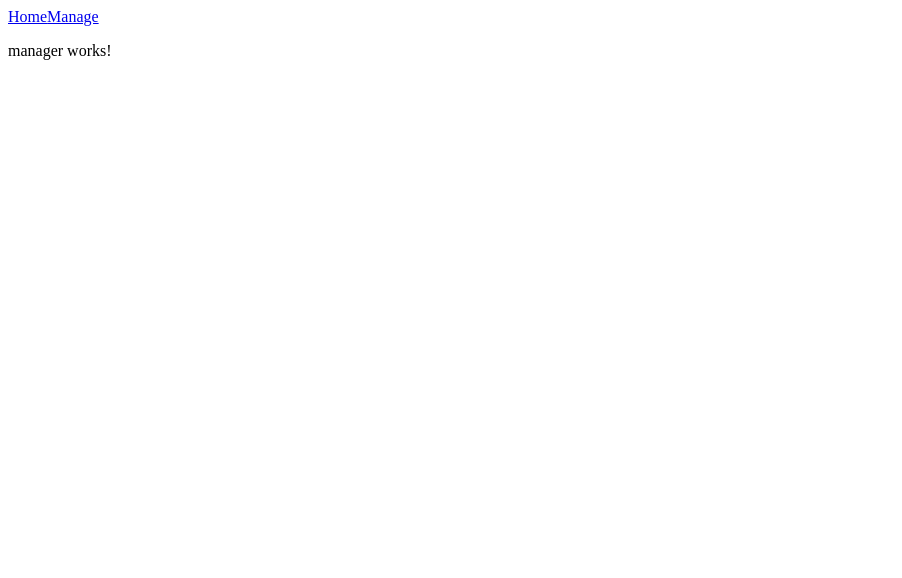
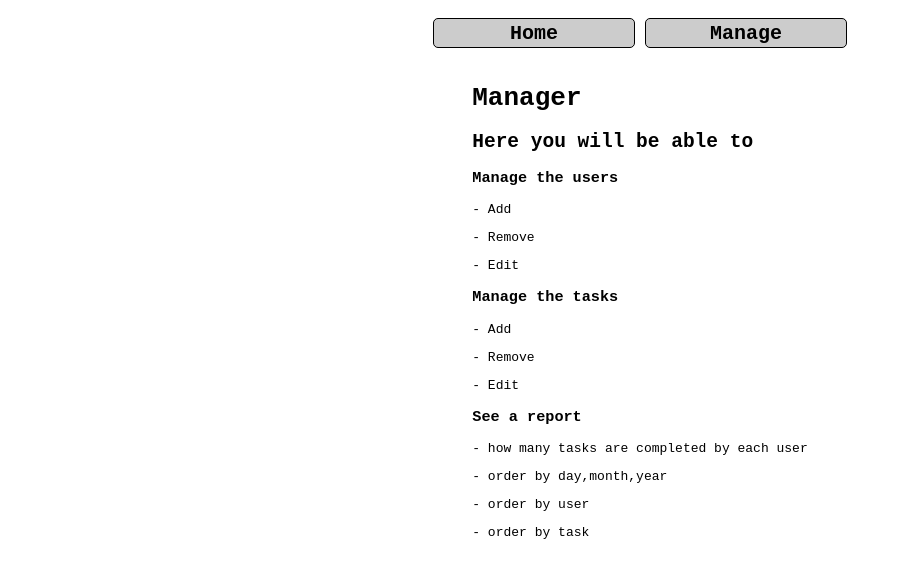
Before and after one commit to TeodorDonchev/my-tasks, an Angular app: page /manage in a window 1280 px wide. Shown: the top 578 px of the page, without its empty margins (0-902 px from the left). Built offline with nearby package versions, Linux system fonts and the light colour scheme.

Commit message:
home page design ready

```diff
--- a/contracts/Task.ts
+++ b/contracts/Task.ts
@@ -7,5 +7,6 @@ export enum TaskType {
 export interface AppTask {
     id: number;
     name: string;
+    description?: string;
     type: TaskType
 }
--- a/src/app/app.component.css
+++ b/src/app/app.component.css
@@ -0,0 +1,46 @@
+div.centered {
+
+    /* make the body centered*/
+    display: flex;
+    justify-content: center;
+    align-items: center;
+    flex-direction: column;
+    font-family: monospace;
+    padding: 8px;
+}
+
+nav {
+    font-family: monospace;
+    /*make the nav in the center*/
+    display: flex;
+    justify-content: center;
+    align-items: center;
+    padding: 10px;
+}
+
+nav div {
+    /*make wide button look*/
+    width: 200px;
+    height: 28px;
+    border: 1px solid black;
+    border-radius: 5px;
+    background-color: #ccc;
+    color: #000;
+    font-size: 20px;
+    font-weight: bold;
+    text-align: center;
+    margin-left: 5px;
+    margin-right: 5px;
+    cursor: pointer;
+}
+
+nav div a {
+    /*make the link in the center*/
+    display: flex;
+    justify-content: center;
+    align-items: center;
+    width: 100%;
+    height: 100%;
+    text-decoration: none;
+    color: #000;
+}
--- a/src/app/app.component.html
+++ b/src/app/app.component.html
@@ -1,3 +1,11 @@
-<a [routerLink]="['/home']">Home</a>
-<a [routerLink]="['/manage']">Manage</a>
-<router-outlet></router-outlet>
+<nav>
+    <div>
+        <a [routerLink]="['/home']">Home</a>
+    </div>
+    <div>
+        <a [routerLink]="['/manage']">Manage</a>
+    </div>
+</nav>
+<div class="centered">
+    <router-outlet></router-outlet>
+</div>
--- a/src/app/home/home.component.css
+++ b/src/app/home/home.component.css
@@ -1,7 +1,90 @@
 button {
-    width: 200px;
-    height: 80px;
+    width: 100px;
+    height: 40px;
 }
-.selected{
+
+.selected {
     color: red;
 }
+
+h1 {
+    background-color: #ffffff;
+
+    text-align: center;
+    font-size: 30px;
+    font-weight: bold;
+    color: #000;
+    margin: 0;
+    padding: 3px;
+    margin-bottom: 10px;
+    margin-top: 10px;
+}
+
+li {
+    cursor: pointer;
+    display: inline-block;
+    padding: 3px;
+    margin: 3px;
+    border: 1px solid black;
+    border-radius: 5px;
+    background-color: #ccc;
+    color: #000;
+    font-size: 10px;
+    font-weight: bold;
+    text-align: center;
+    width: 100px;
+    height: 40px;
+}
+
+ul {
+    /*order all li elements in the middle*/
+    display: flex;
+    justify-content: center;
+    align-items: center;
+    flex-direction: row;
+    flex-wrap: wrap;
+    padding: 0;
+    margin: 0;
+}
+
+div.taskCard{
+    /*make the card look*/
+    border: 1px solid black;
+    border-radius: 5px;
+    background-color: #ccc;
+    color: #000;
+    font-size: 20px;
+    font-weight: bold;
+    text-align: center;
+    margin: 5px;
+    padding: 5px;
+    cursor: pointer;
+}
+
+div.taskCard .title{
+    /*make the title look*/
+    font-size: 20px;
+    font-weight: lighter;
+    color: #000;
+    margin: 0;
+    padding: 3px;
+    margin-bottom: 10px;
+    margin-top: 10px;
+}
+
+div.taskCard .buttonContainer{
+    display: flex;
+    justify-content: right;
+}
+
+div.taskCard .descriptionContainer{
+    display: flex;
+    justify-content: left;
+    flex-direction: column;
+    align-items: left;
+    font-size: small;
+    font-weight: lighter;
+    text-align: left;
+    margin: 5px;
+    padding: 5px;
+}
--- a/src/app/home/home.component.html
+++ b/src/app/home/home.component.html
@@ -2,13 +2,19 @@
     <h1>
         <span>{{tasks.length}}</span> Tasks that should be completed today
     </h1>
-    <li *ngFor="let u of users">
-        <button type="button" [class.selected]="u==selectedUser" [disabled]="selectedUser && u!==selectedUser"
-            (click)="userSelect(u)">{{u.name}}</button>
-    </li>
-    <div *ngIf="selectedUser && selectedTask">
-        <span>Task: {{selectedTask.name}}</span>
-        <div>
+    <ul>
+        <li *ngFor="let u of users">
+            <button type="button" [class.selected]="u==selectedUser" (click)="userSelect(u)">{{u.name}}</button>
+        </li>
+    </ul>
+    <div class="taskCard" *ngIf="selectedUser && selectedTask">
+        <span class="title">
+            {{selectedTask.name}}
+        </span>
+        <div class="descriptionContainer">
+            {{selectedTask.description}}
+        </div>
+        <div class="buttonContainer">
             <button (click)="complete()">Complete</button>
         </div>
     </div>
--- a/src/app/manager/manager.component.html
+++ b/src/app/manager/manager.component.html
@@ -1 +1,17 @@
-<p>manager works!</p>
+<h1>Manager</h1>
+<h2>Here you will be able to</h2>
+<h3>Manage the users</h3>
+<p>- Add </p>
+<p>- Remove </p>
+<p>- Edit</p>
+
+<h3>Manage the tasks</h3>
+<p>- Add</p>
+<p>- Remove</p>
+<p>- Edit</p>
+
+<h3>See a report</h3>
+<p>- how many tasks are completed by each user</p>
+<p>- order by day,month,year</p>
+<p>- order by user</p>
+<p>- order by task</p>
```
Also changed, not shown: src/environments/environment.prod.ts (+6 -1 lines), 1 other file (tests, documents, lock files or other folders).
